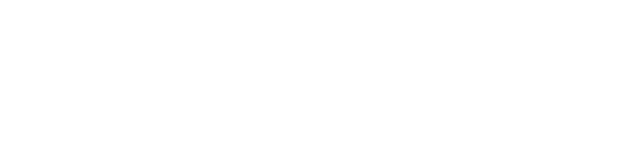
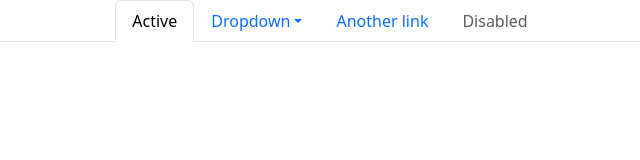
Before and after one commit to DabLivius/MyPersonalRecords.v2PW2024, a plain HTML site: page index.html in a window 1280 px wide. Shown: the whole page, without its empty margins (310-950 px from the left). Drawn offline with nearby package versions, Linux system fonts and the light colour scheme.

Commit message:
Add navigation bar to index.html

```diff
--- a/index.html
+++ b/index.html
@@ -20,6 +20,35 @@
 
   <body>
     <header>
+        <ul class="nav nav-tabs justify-content-center">
+            <li class="nav-item">
+                <a href="#" class="nav-link active" aria-current="page">Active</a>
+            </li>
+            <li class="nav-item dropdown">
+                <a
+                    class="nav-link dropdown-toggle"
+                    data-bs-toggle="dropdown"
+                    href="#"
+                    role="button"
+                    aria-haspopup="true"
+                    aria-expanded="false"
+                    >Dropdown</a
+                >
+                <div class="dropdown-menu">
+                    <a class="dropdown-item" href="#">Action</a>
+                    <a class="dropdown-item" href="#">Another action</a>
+                    <div class="dropdown-divider"></div>
+                    <a class="dropdown-item" href="#">Action</a>
+                </div>
+            </li>
+            <li class="nav-item">
+                <a href="#" class="nav-link">Another link</a>
+            </li>
+            <li class="nav-item">
+                <a href="#" class="nav-link disabled">Disabled</a>
+            </li>
+        </ul>
+
       <!-- place navbar here -->
     </header>
     <main></main>
```
